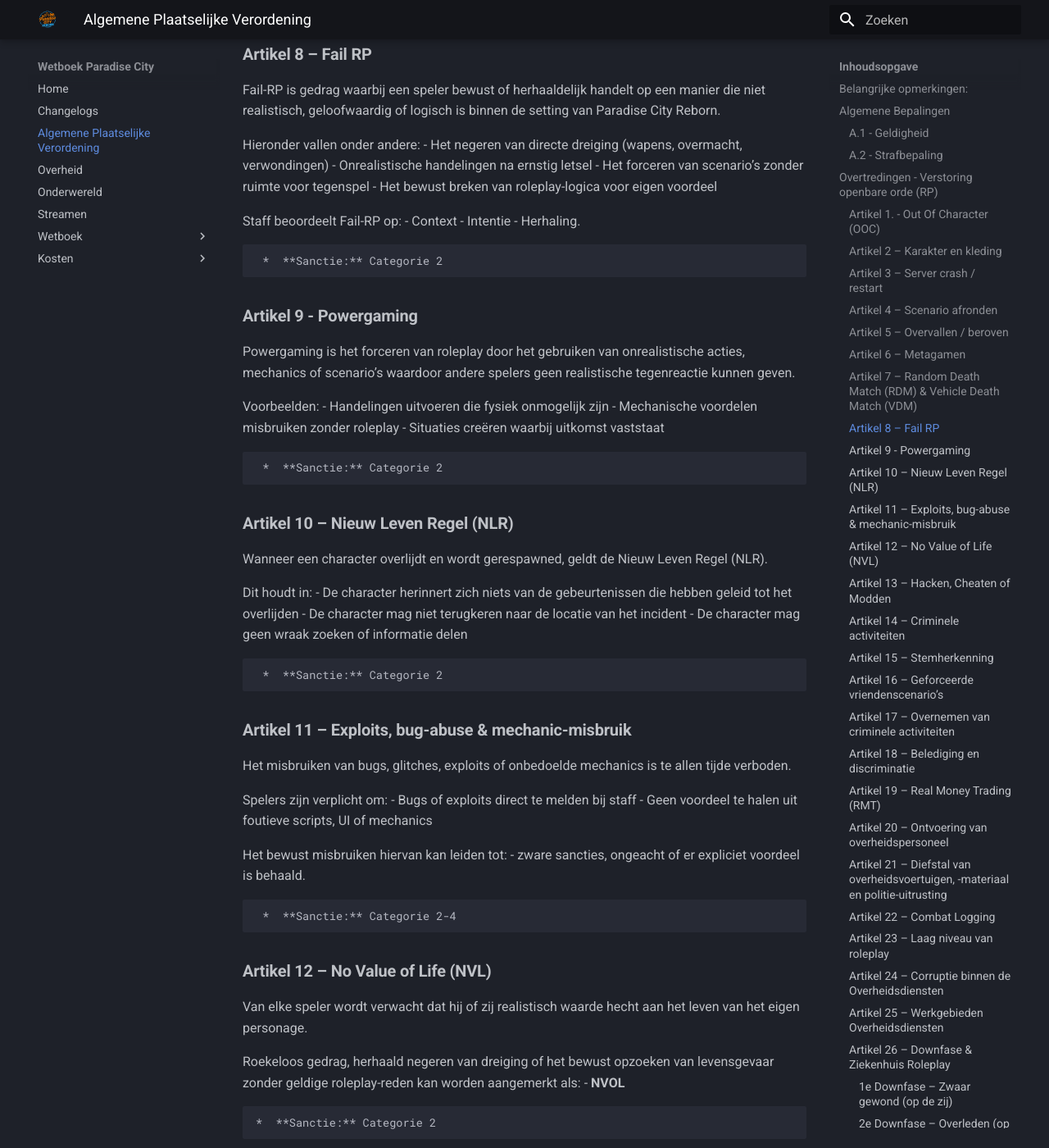
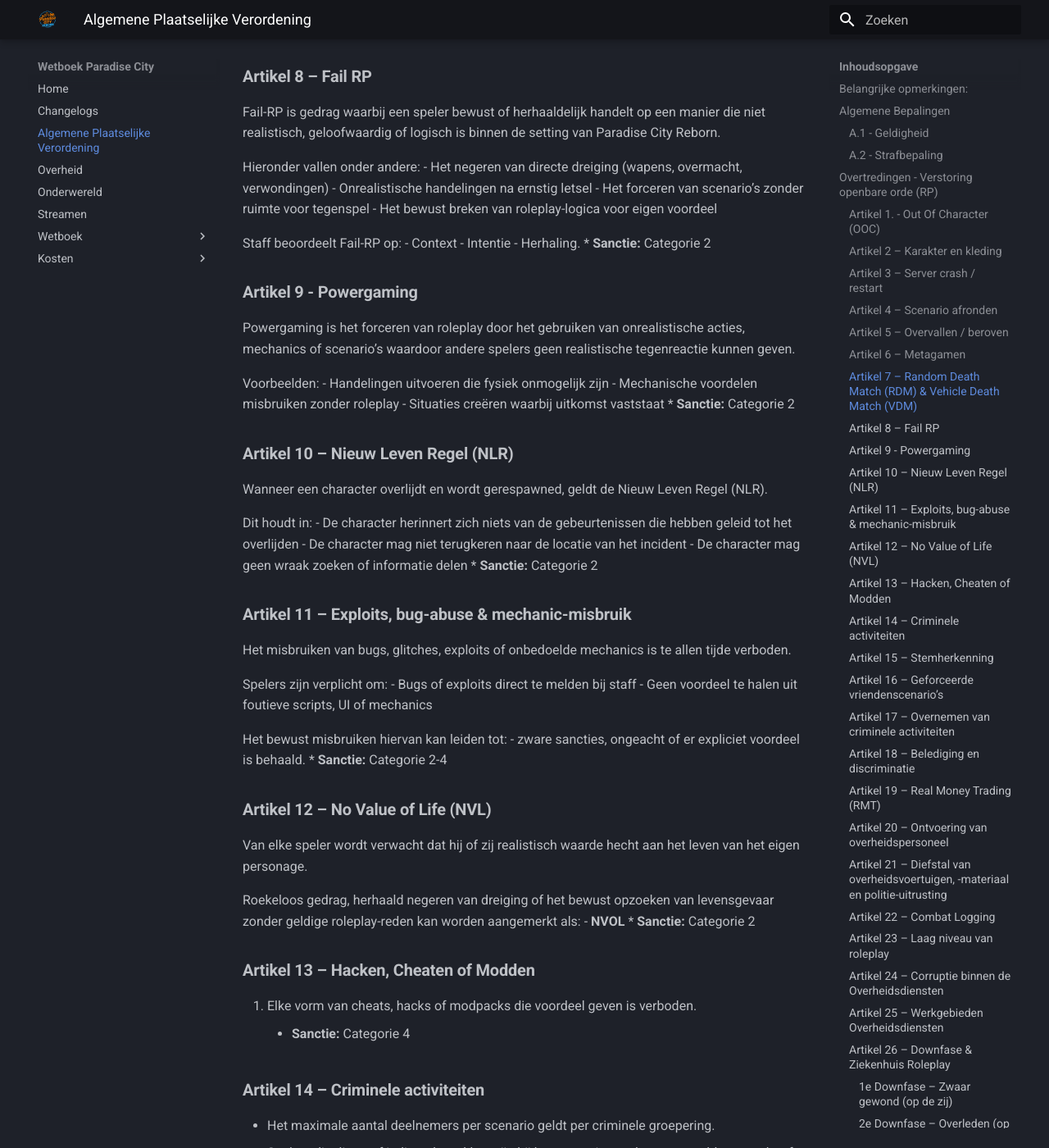
Before and after one commit to Paradise-City-Reborn/wetboek, an MkDocs documentation site: the page built from docs/apv.md, in a window 1280 px wide and 1400 px high, scrolled down 4110 px. Shown: the whole window at 82% size. Built offline with MkDocs 1.6.1 and Material for MkDocs 9.7.7, drawn with Linux system fonts in a browser that asks for light colours; comment, search, counter and statistics services are not loaded; some of the changed text lies outside the part shown.

Commit message:
Verbeteringen

```diff
--- a/docs/apv.md
+++ b/docs/apv.md
@@ -87,10 +87,10 @@ Het is verboden om:
 - Roleplay bewust te ondermijnen door OOC-frustraties
 - Discussies IC te forceren op basis van OOC-gevoelens
 
-Conflicten worden via roleplay of staff afgehandeld,
+Conflicten worden via roleplay of staff afgehandeld.
+
 - niet via OOC-confrontaties.
-
-    *  **Sanctie:** Categorie 2
+      *  **Sanctie:** Categorie 2
 
 ### **Artikel 2 – Karakter en kleding**
 - Bij eerste toegang tot de stad dient het karakter correct en realistisch te worden ingesteld.
@@ -152,7 +152,6 @@ Staff beoordeelt Fail-RP op:
 - Context
 - Intentie
 - Herhaling.
-
      *  **Sanctie:** Categorie 2
 
 ### **Artikel 9 - Powergaming**
@@ -162,7 +161,6 @@ Voorbeelden:
 - Handelingen uitvoeren die fysiek onmogelijk zijn
 - Mechanische voordelen misbruiken zonder roleplay
 - Situaties creëren waarbij uitkomst vaststaat
-
      *  **Sanctie:** Categorie 2
 
 ### **Artikel 10 – Nieuw Leven Regel (NLR)**
@@ -173,7 +171,6 @@ Dit houdt in:
   die hebben geleid tot het overlijden
 - De character mag niet terugkeren naar de locatie van het incident
 - De character mag geen wraak zoeken of informatie delen
-
      *  **Sanctie:** Categorie 2
 
 ### **Artikel 11 – Exploits, bug-abuse & mechanic-misbruik**
@@ -185,7 +182,6 @@ Spelers zijn verplicht om:
 
 Het bewust misbruiken hiervan kan leiden tot:
 - zware sancties, ongeacht of er expliciet voordeel is behaald.
-
      *  **Sanctie:** Categorie 2-4
 
 ### **Artikel 12 – No Value of Life (NVL)**
@@ -193,7 +189,6 @@ Van elke speler wordt verwacht dat hij of zij realistisch waarde hecht aan het l
 
 Roekeloos gedrag, herhaald negeren van dreiging of het bewust opzoeken van levensgevaar zonder geldige roleplay-reden kan worden aangemerkt als:
 - **NVOL**
-
     *  **Sanctie:** Categorie 2
 
 ### **Artikel 13 – Hacken, Cheaten of Modden**
@@ -212,7 +207,6 @@ Toegestane aantallen:
 - Pacific Bank: max 8
 
 - Het overschrijden van deze limieten wordt gezien als verstoring van serverbalans.
-
      *  **Sanctie:** Categorie 2
 
 ### **Artikel 15 – Stemherkenning**
@@ -244,7 +238,6 @@ Het overnemen van een actief crimineel scenario is alleen toegestaan indien:
    - Er nog geen politie-eenheden betrokken zijn
    - Het logisch voortkomt uit roleplay
    - Het geen third-party inmenging betreft
-
      *  **Sanctie:** Categorie 3
 
 ### **Artikel 18 – Belediging en discriminatie**
@@ -349,7 +342,6 @@ Corruptie door overheidspersoneel (Politie & Ambulance) is beperkt toegestaan, m
 
 > **Belangrijk:**
 - Corruptie moet verhalend, natuurlijk en subtiel gebeuren. Zodra het spelplezier of de balans in gevaar komt, grijpt staff in.
-
     *  **Sanctie:** Categorie 6
 
 ### **Artikel 25 – Werkgebieden Overheidsdiensten**
@@ -427,7 +419,6 @@ Staff behoudt het recht om:
 
 **Opmerking:** Cooldowns gelden per groepering of betrokken partij.
 - Het wisselen van locatie heft een cooldown niet op.
-
     *  **Sanctie:** Categorie 2
 
 ### ** Artikel 28 - Overheidsinteractie**
@@ -468,7 +459,6 @@ Betrokkenheid vereist:
 - Logische aanleiding
 - IC-kennis
 - Realistische motivatie
-
     *  **Sanctie:** Categorie 2
 
 ### **Artikel 32 - Fear RP bij overmacht**
```
Also changed, not shown: docs/overheid.md (+0 -1 lines).
